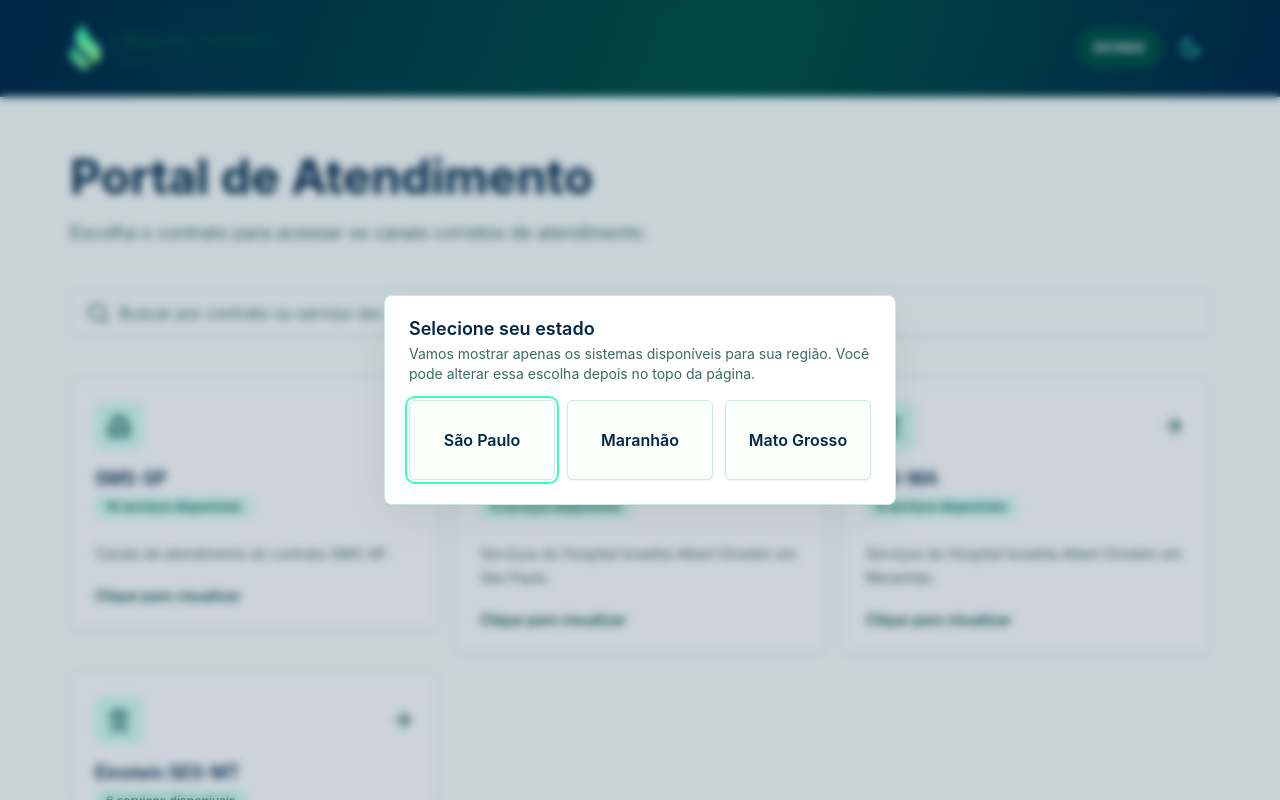
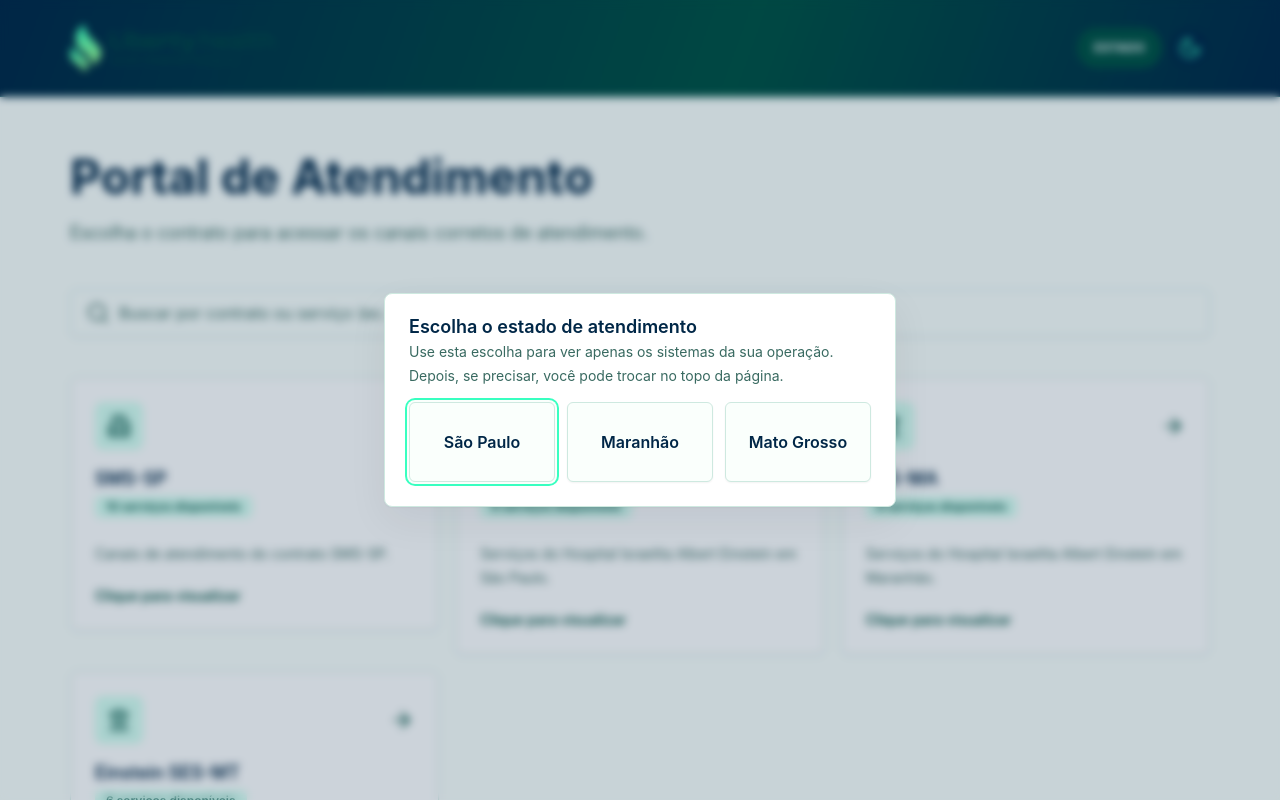
Before and after one commit to rafaelteixeirarnnt/portal_atendimento_operacao, a React (Vite) app: page / in a window 1280 px wide. Shown: the top 800 px of the page. Built offline with nearby package versions, Linux system fonts and the light colour scheme.

Commit message:
copy: improve state selector guidance

```diff
--- a/src/components/StateSelectionModal.tsx
+++ b/src/components/StateSelectionModal.tsx
@@ -25,9 +25,10 @@ export const StateSelectionModal = ({
   <Dialog open={open} onOpenChange={onOpenChange}>
     <DialogContent showCloseButton={Boolean(selectedState)}>
       <DialogHeader>
-        <DialogTitle>Selecione seu estado</DialogTitle>
-        <DialogDescription>
-          Vamos mostrar apenas os sistemas disponíveis para sua região. Você pode alterar essa escolha depois no topo da página.
+        <DialogTitle>Escolha o estado de atendimento</DialogTitle>
+        <DialogDescription className="grid gap-1">
+          <span>Use esta escolha para ver apenas os sistemas da sua operação.</span>
+          <span>Depois, se precisar, você pode trocar no topo da página.</span>
         </DialogDescription>
       </DialogHeader>
       <div className="grid gap-3 sm:grid-cols-3">
```
Also changed, not shown: 1 other file (tests, documents, lock files or other folders).
